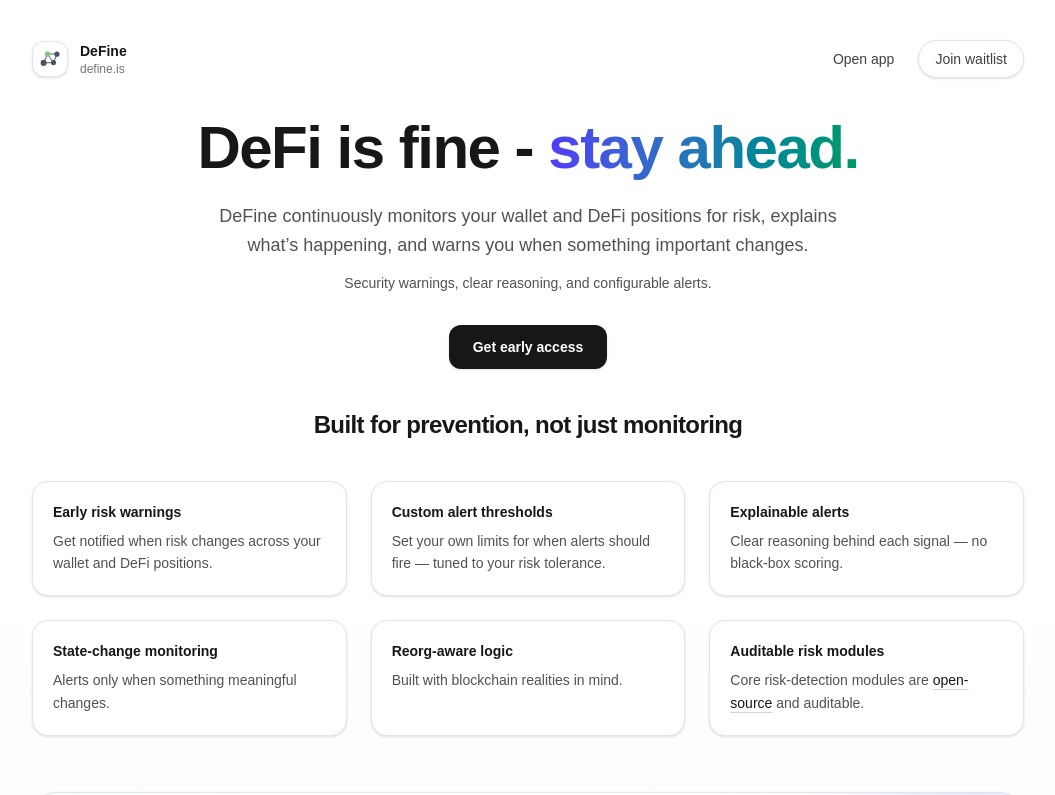
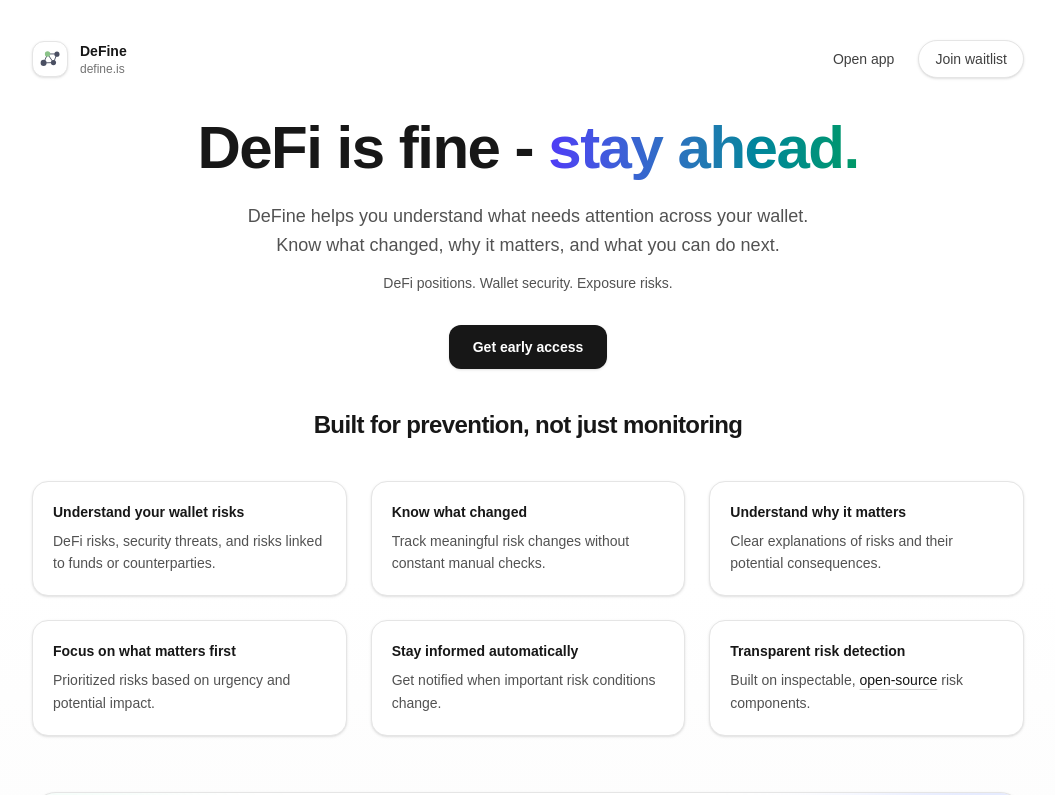
Before and after one commit to Aleksandern/define-landing, a Next.js app: page / in a window 1280 px wide. Shown: the top 795 px of the page, without its empty margins (112-1167 px from the left). Built offline with nearby package versions, Linux system fonts and the light colour scheme.

Commit message:
text update

```diff
--- a/src/app/page.tsx
+++ b/src/app/page.tsx
@@ -78,12 +78,12 @@ export default function Page() {
               </span>
             </h1>
 
-            <p className="mt-6 mx-auto max-w-2xl text-base leading-relaxed text-neutral-600 sm:text-lg">
-              DeFine continuously monitors your wallet and DeFi positions for risk, explains what’s happening, and warns you when something important changes.
+            <p className="mt-6 mx-auto max-w-3xl text-base leading-relaxed text-neutral-600 sm:text-lg">
+              DeFine helps you understand what needs attention across your wallet. <br />Know what changed, why it matters, and what you can do next.
             </p>
 
             <p className="mt-3 text-sm text-neutral-600">
-              Security warnings, clear reasoning, and configurable alerts.
+              DeFi positions. Wallet security. Exposure risks.
             </p>
 
             <div className="mt-8">
@@ -105,30 +105,30 @@ export default function Page() {
 
           <div className="mt-10 grid gap-6 sm:grid-cols-2 lg:grid-cols-3">
             <Feature
-              title="Early risk warnings"
-              desc="Get notified when risk changes across your wallet and DeFi positions."
+              title="Understand your wallet risks"
+              desc="DeFi risks, security threats, and risks linked to funds or counterparties."
             />
             <Feature
-              title="Custom alert thresholds"
-              desc="Set your own limits for when alerts should fire — tuned to your risk tolerance."
+              title="Know what changed"
+              desc="Track meaningful risk changes without constant manual checks."
             />
             <Feature
-              title="Explainable alerts"
-              desc="Clear reasoning behind each signal — no black-box scoring."
+              title="Understand why it matters"
+              desc="Clear explanations of risks and their potential consequences."
             />
             <Feature
-              title="State-change monitoring"
-              desc="Alerts only when something meaningful changes."
+              title="Focus on what matters first"
+              desc="Prioritized risks based on urgency and potential impact."
             />
             <Feature
-              title="Reorg-aware logic"
-              desc="Built with blockchain realities in mind."
+              title="Stay informed automatically"
+              desc="Get notified when important risk conditions change."
             />
             <Feature
-              title="Auditable risk modules"
+              title="Transparent risk detection"
               desc={
                 <>
-                  Core risk-detection modules are{" "}
+                  Built on inspectable,{" "}
                   <a
                     href={GITHUB_REPO_URL}
                     target="_blank"
@@ -136,7 +136,7 @@ export default function Page() {
                   >
                     open-source
                   </a>{" "}
-                  and auditable.
+                   risk components.
                 </>
               }
             />
```
